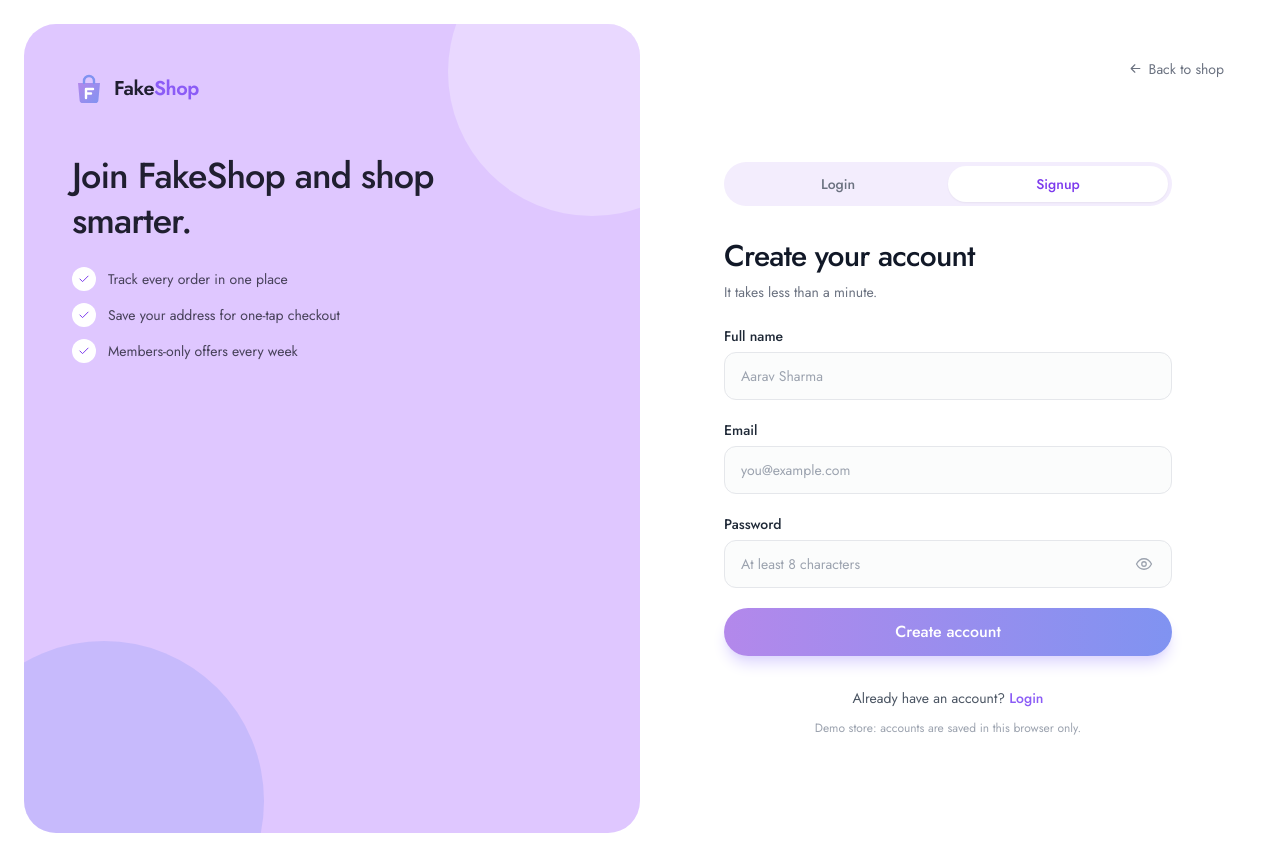
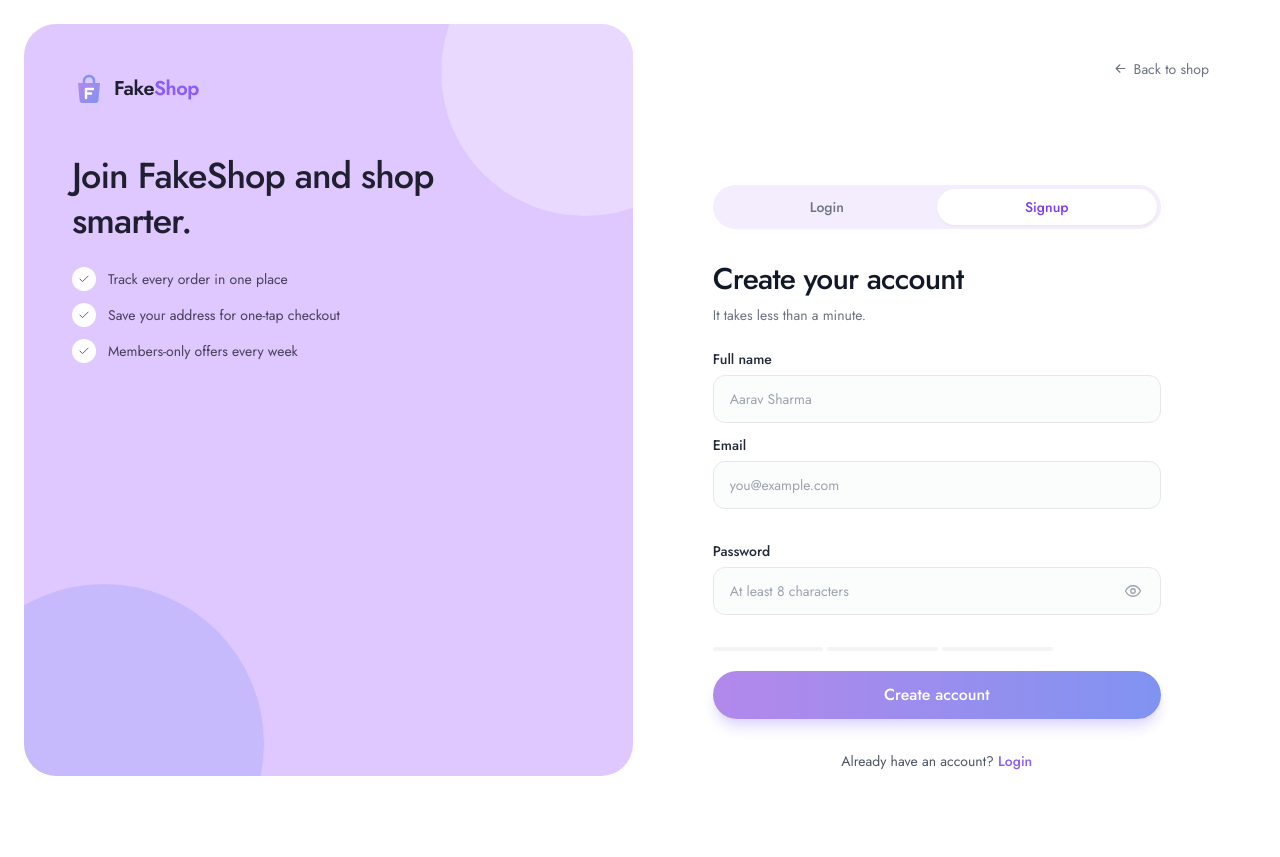
Before and after one commit to yash-189/E-commerce, a React (Create React App) app: page /register in a window 1280 px wide. After the commit the page ends 800 px from the top, so only its background shows below. Built offline with nearby package versions, Linux system fonts and the light colour scheme.

Commit message:
Remove layout shifts on interaction: reserved error space, fixed-width buttons, overlay search, stable scrollbar, steady auth form

```diff
--- a/src/index.css
+++ b/src/index.css
@@ -7,6 +7,7 @@
 @layer base {
   html {
     -webkit-tap-highlight-color: transparent;
+    scrollbar-gutter: stable;
   }
   body {
     @apply bg-white font-sans text-gray-900 antialiased;
--- a/src/pages/Auth.js
+++ b/src/pages/Auth.js
@@ -94,7 +94,7 @@ export default function Auth({ mode }) {
     `relative z-10 flex-1 rounded-full py-2 text-center text-sm font-medium transition-colors duration-300 ${active ? "text-violet-600" : "text-gray-500 hover:text-gray-900"}`;
 
   return (
-    <div className="mx-auto grid min-h-screen max-w-7xl gap-0 lg:grid-cols-2 lg:p-6">
+    <div className="mx-auto grid min-h-screen max-w-7xl gap-0 lg:h-screen lg:grid-cols-2 lg:p-6">
       <aside className="relative hidden overflow-hidden rounded-[2rem] bg-[#dfc7ff] p-12 lg:flex lg:flex-col">
         <span className="absolute -right-24 -top-24 h-72 w-72 rounded-full bg-white/30" aria-hidden="true" />
         <span className="absolute -bottom-32 -left-20 h-80 w-80 rounded-full bg-[#8093f1]/25" aria-hidden="true" />
@@ -117,14 +117,14 @@ export default function Auth({ mode }) {
         <img src={illustration} alt="" className="rise relative mx-auto mt-auto w-full max-w-sm pt-8" />
       </aside>
 
-      <div className="flex flex-col px-4 py-6 sm:px-8">
+      <div className="flex flex-col px-4 py-6 sm:px-8 lg:overflow-y-auto">
         <div className="flex items-center justify-between">
           <Link to="/" className="lg:invisible" aria-label="FakeShop home"><Logo /></Link>
           <Link to="/" className="inline-flex items-center gap-1.5 text-sm text-gray-500 transition hover:text-violet-600">
             <ArrowIcon width={15} height={15} className="rotate-180" /> Back to shop
           </Link>
         </div>
-        <div className="mx-auto my-auto w-full max-w-md py-10">
+        <div className="mx-auto w-full max-w-md py-10 lg:pt-[12vh]">
           <div className="relative mb-8 flex rounded-full bg-[#f3edfd] p-1" role="tablist" aria-label="Account">
             <span
               aria-hidden="true"
@@ -140,7 +140,7 @@ export default function Auth({ mode }) {
           </p>
 
           {!isRegister && (
-            <div className="mt-6 flex items-center justify-between gap-3 rounded-2xl border border-dashed border-violet-200 bg-[#faf8fe] px-4 py-3">
+            <div className="mt-6 flex h-[74px] items-center justify-between gap-3 rounded-2xl border border-dashed border-violet-200 bg-[#faf8fe] px-4 py-3">
               <div className="min-w-0 text-xs text-gray-600">
                 <p className="font-medium text-gray-900">Demo account</p>
                 <p className="truncate">{DEMO_ACCOUNT.email} · {DEMO_ACCOUNT.password}</p>
@@ -159,14 +159,14 @@ export default function Auth({ mode }) {
             </div>
           )}
 
-          <form onSubmit={onSubmit} noValidate className="mt-6 space-y-5">
+          <form onSubmit={onSubmit} noValidate className={`space-y-3 ${isRegister ? "" : "mt-3"}`}>
             {formError && (
-              <p role="alert" className="rise rounded-xl border border-red-100 bg-red-50 px-4 py-3 text-sm text-red-700">
+              <p role="alert" className="fixed inset-x-4 top-4 z-50 mx-auto max-w-md rounded-xl border border-red-100 bg-red-50 px-4 py-3 text-sm text-red-700 shadow-lg">
                 {formError}
               </p>
             )}
             {isRegister && (
-              <Field label="Full name" name="name" autoComplete="name" placeholder="Aarav Sharma" value={values.name} onChange={onChange} error={errors.name} />
+              <Field className="!mt-6 h-[74px]" label="Full name" name="name" autoComplete="name" placeholder="Aarav Sharma" value={values.name} onChange={onChange} error={errors.name} />
             )}
             <Field label="Email" name="email" type="email" autoComplete="email" inputMode="email" placeholder="you@example.com" value={values.email} onChange={onChange} error={errors.email} />
 
@@ -193,25 +193,27 @@ export default function Auth({ mode }) {
                   <EyeIcon off={showPassword} width={18} height={18} />
                 </button>
               </div>
-              {capsLock && <p className="mt-1.5 text-xs text-amber-600">Caps Lock is on</p>}
-              {pw && (
-                <div className="mt-2 flex items-center gap-3" aria-live="polite">
+              {isRegister && (
+                <div className="mt-1 flex h-5 items-center gap-3" aria-live="polite">
                   <div className="flex flex-1 gap-1">
                     {[1, 2, 3].map((i) => (
-                      <span key={i} className={`h-1 flex-1 rounded-full transition-colors duration-300 ${i <= pw.level ? pw.color : "bg-gray-100"}`} />
+                      <span key={i} className={`h-1 flex-1 rounded-full transition-colors duration-300 ${pw && i <= pw.level ? pw.color : "bg-gray-100"}`} />
                     ))}
                   </div>
-                  <span className="w-12 text-right text-xs text-gray-500">{pw.label}</span>
+                  <span className="w-24 text-right text-xs text-gray-500">{capsLock ? <span className="text-amber-600">Caps Lock on</span> : pw?.label}</span>
                 </div>
               )}
               {!isRegister && (
+                <div className="mt-1 flex items-center justify-between">
                 <button
                   type="button"
                   onClick={() => notify("Password reset isn't available in this demo")}
-                  className="mt-2 text-xs font-medium text-violet-500 hover:text-violet-600"
+                  className="mt-1 text-xs font-medium text-violet-500 hover:text-violet-600"
                 >
                   Forgot password?
                 </button>
+                {capsLock && <span className="text-xs text-amber-600">Caps Lock on</span>}
+                </div>
               )}
             </div>
 
--- a/src/pages/Cart.js
+++ b/src/pages/Cart.js
@@ -33,11 +33,11 @@ export function OrderSummary({ children }) {
           <dd className="text-gray-900">{rupees(totals.total)}</dd>
         </div>
       </dl>
-      {left > 0 && totals.subtotal > 0 && (
+      {totals.subtotal > 0 && (
         <div className="mt-4 rounded-2xl bg-white px-3.5 py-3 text-xs text-violet-800">
-          Add {rupees(left)} more for free delivery.
+          {left > 0 ? `Add ${rupees(left)} more for free delivery.` : "You've unlocked free delivery."}
           <div className="mt-2 h-1.5 overflow-hidden rounded-full bg-violet-100">
-            <div className="h-full rounded-full bg-brand transition-[width] duration-700 ease-out" style={{ width: `${(totals.subtotal / FREE_SHIPPING_FROM) * 100}%` }} />
+            <div className="h-full rounded-full bg-brand transition-[width] duration-700 ease-out" style={{ width: `${Math.min(100, (totals.subtotal / FREE_SHIPPING_FROM) * 100)}%` }} />
           </div>
         </div>
       )}
--- a/src/pages/Contact.js
+++ b/src/pages/Contact.js
@@ -16,10 +16,9 @@ function validate(v) {
 }
 
 export default function Contact() {
-  const { user } = useStore();
+  const { user, notify } = useStore();
   const [values, setValues] = useState({ ...EMPTY, name: user?.name || "", email: user?.email || "" });
   const [errors, setErrors] = useState({});
-  const [sent, setSent] = useState(false);
 
   const onChange = (e) => {
     const next = { ...values, [e.target.name]: e.target.value };
@@ -32,7 +31,7 @@ export default function Contact() {
     const found = validate(values);
     setErrors(found);
     if (Object.keys(found).length) return;
-    setSent(true);
+    notify("Thanks, your message has been sent");
     setValues({ ...EMPTY, name: values.name, email: values.email });
   };
 
@@ -45,11 +44,6 @@ export default function Contact() {
           <h2 className="text-2xl font-medium text-gray-900">Get in touch</h2>
           <p className="mt-1 text-sm text-gray-500">Questions about an order, returns or anything else. We reply within a day.</p>
 
-          {sent && (
-            <p role="status" className="mt-6 rounded-xl border border-green-200 bg-green-50 px-4 py-3 text-sm text-green-800">
-              Thanks, your message has been sent.
-            </p>
-          )}
 
           <form onSubmit={onSubmit} noValidate className="mt-6 space-y-4">
             <div className="grid gap-4 sm:grid-cols-2">
@@ -64,10 +58,7 @@ export default function Contact() {
                 rows={5}
                 maxLength={1000}
                 value={values.message}
-                onChange={(e) => {
-                  setSent(false);
-                  onChange(e);
-                }}
+                onChange={onChange}
                 aria-invalid={!!errors.message}
                 className={`w-full rounded-lg border bg-white px-3 py-2.5 text-sm outline-none transition focus:ring-2 ${
                   errors.message ? "border-red-400 focus:ring-red-100" : "border-gray-300 focus:border-violet-500 focus:ring-violet-100"
--- a/src/pages/Product.js
+++ b/src/pages/Product.js
@@ -132,7 +132,7 @@ export default function Product() {
                   </button>
                 ))}
               </div>
-              {sizeError && <p role="alert" className="rise mt-2 text-sm text-red-600">Choose a size first</p>}
+              <p role="alert" className="mt-2 min-h-[1.25rem] text-sm text-red-600">{sizeError ? "Choose a size first" : ""}</p>
             </fieldset>
           )}
 
--- a/src/ui/Field.js
+++ b/src/ui/Field.js
@@ -8,7 +8,7 @@ export default function Field({ label, error, hint, id, className = "", ...input
       <input
         id={fieldId}
         aria-invalid={!!error}
-        aria-describedby={error ? `${fieldId}-error` : undefined}
+        aria-describedby={error || hint ? `${fieldId}-error` : undefined}
         className={`h-12 w-full rounded-xl border bg-gray-50/60 px-4 text-sm text-gray-900 outline-none transition placeholder:text-gray-400 focus:bg-white focus:ring-4 disabled:cursor-not-allowed disabled:text-gray-500 ${
           error
             ? "border-red-400 focus:border-red-500 focus:ring-red-100"
@@ -16,13 +16,9 @@ export default function Field({ label, error, hint, id, className = "", ...input
         }`}
         {...input}
       />
-      {error ? (
-        <p id={`${fieldId}-error`} className="mt-1.5 text-xs text-red-600">
-          {error}
-        </p>
-      ) : (
-        hint && <p className="mt-1.5 text-xs text-gray-500">{hint}</p>
-      )}
+      <p id={`${fieldId}-error`} className={`mt-1 min-h-[1rem] text-xs leading-4 ${error ? "text-red-600" : "text-gray-500"}`}>
+        {error || hint}
+      </p>
     </div>
   );
 }
--- a/src/ui/Header.js
+++ b/src/ui/Header.js
@@ -266,7 +266,7 @@ export default function Header() {
       </Container>
 
       {searchOpen && (
-        <div className="rise px-4 pb-3 md:hidden">
+        <div className="rise absolute inset-x-0 top-full border-b border-gray-100 bg-white px-4 py-3 shadow-sm md:hidden">
           <SearchBox autoFocus />
         </div>
       )}
--- a/src/ui/ProductCard.js
+++ b/src/ui/ProductCard.js
@@ -12,7 +12,7 @@ export default function ProductCard({ product, index = 0 }) {
   const popular = product.rating?.count >= 300;
   const url = `/product/${product.id}`;
 
-  const cartBtn = `inline-flex h-9 shrink-0 items-center justify-center gap-1.5 rounded-full px-3 text-xs font-medium transition sm:px-4 ${
+  const cartBtn = `inline-flex h-9 w-9 shrink-0 items-center justify-center gap-1.5 rounded-full text-xs font-medium transition sm:w-[6.5rem] ${
     added ? "bg-brand text-white" : "bg-violet-50 text-violet-600 hover:bg-brand hover:text-white active:scale-95"
   }`;
 
--- a/src/ui/ProductExtras.js
+++ b/src/ui/ProductExtras.js
@@ -114,7 +114,7 @@ export function Offers() {
             <button
               type="button"
               onClick={() => copy(o.code)}
-              className="shrink-0 rounded-lg bg-violet-50 px-2.5 py-1 text-xs font-semibold tracking-wider text-violet-600 transition hover:bg-violet-100"
+              className="w-24 shrink-0 rounded-lg bg-violet-50 py-1 text-center text-xs font-semibold tracking-wider text-violet-600 transition hover:bg-violet-100"
             >
               {copied === o.code ? "Copied" : o.code}
             </button>
```
